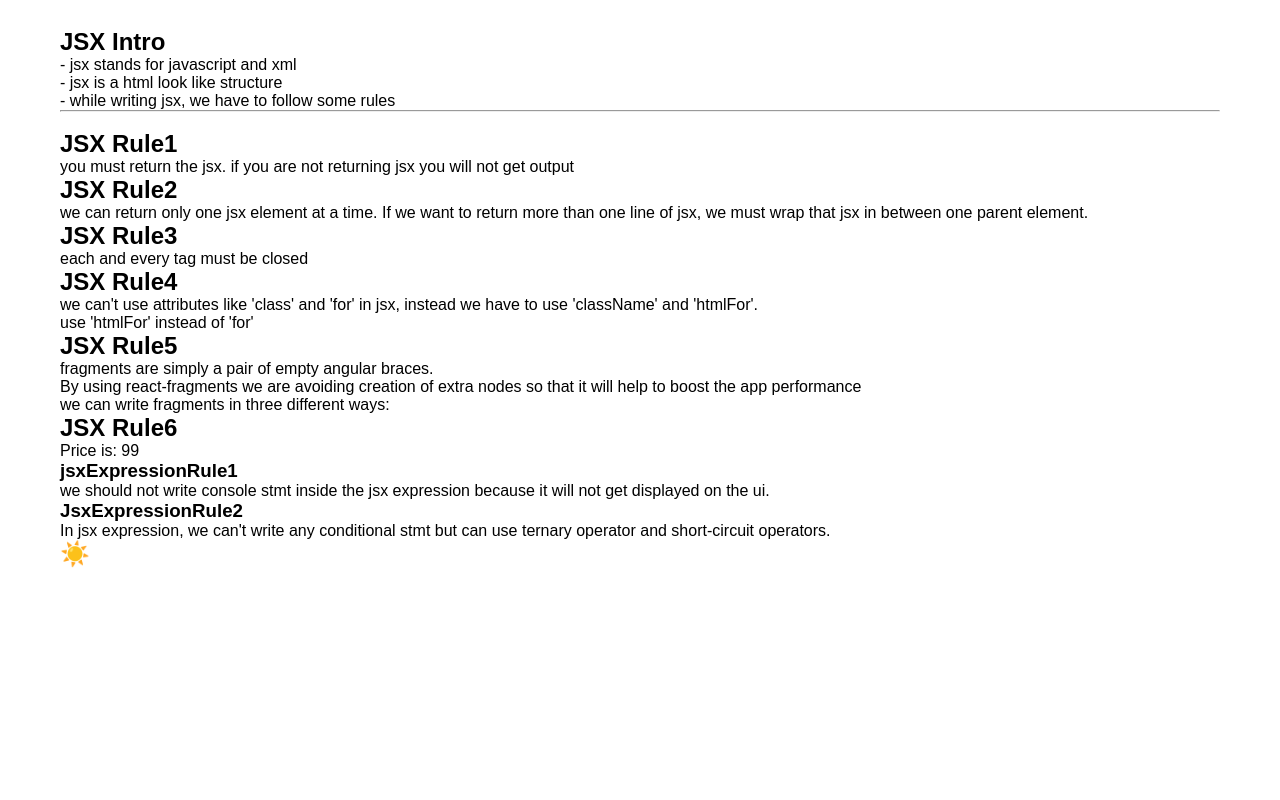
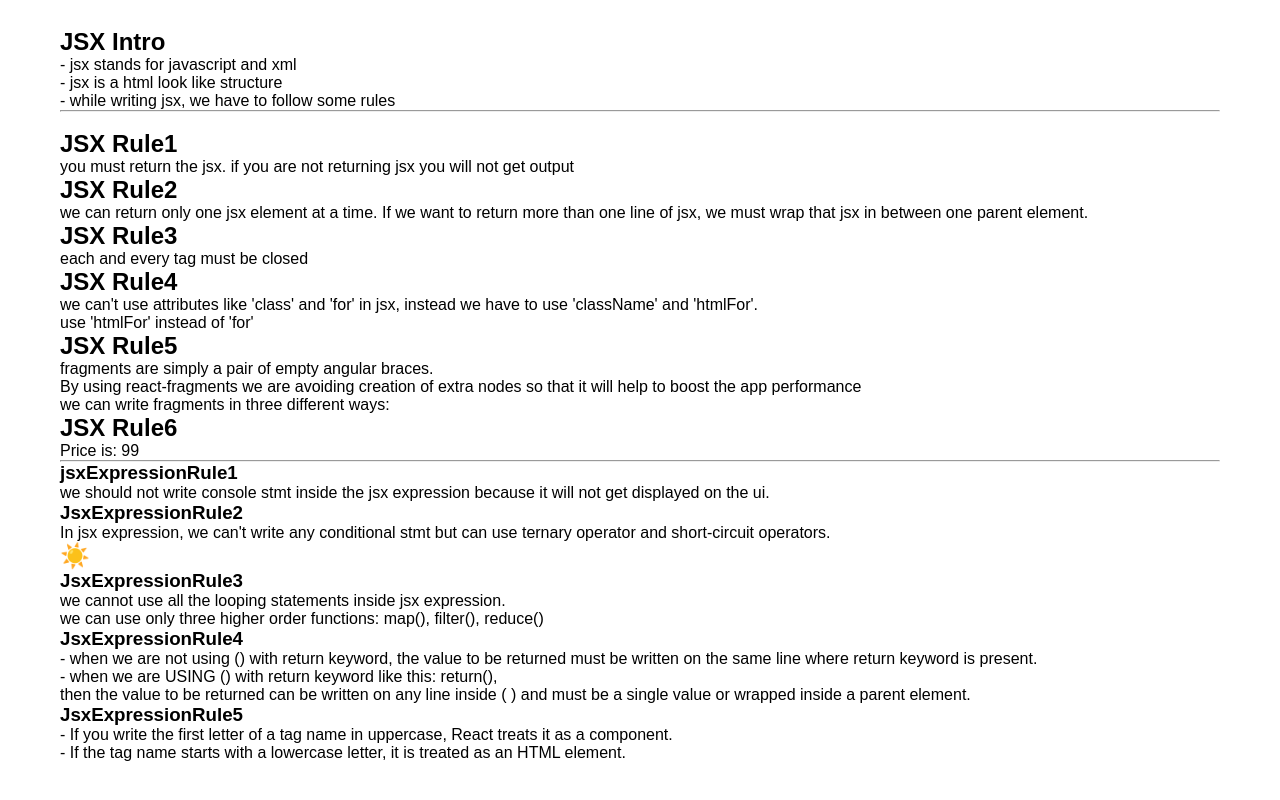
Before and after one commit to Rahullkumr/React, a React (Vite) app in the folder ReactByPrasadSir/: page / in a window 1280 px wide. Shown: the part 2432-3232 px from the top of the page. Before the commit the page ends 3060 px from the top, so only its background shows below. Built offline with nearby package versions, Linux system fonts and the light colour scheme.

Commit message:
feat: enhance JsxRule6 with additional JsxExpressionRules and improve notes in JsxExpressionRule components

```diff
--- a/ReactByPrasadSir/src/components/01_jsxIntro/jsxRules/JsxRule6.jsx
+++ b/ReactByPrasadSir/src/components/01_jsxIntro/jsxRules/JsxRule6.jsx
@@ -1,5 +1,8 @@
 import JsxExpressionRule1 from "./jsxExpression/JsxExpressionRule1";
 import JsxExpressionRule2 from "./jsxExpression/JsxExpressionRule2";
+import JsxExpressionRule3 from "./jsxExpression/JsxExpressionRule3";
+import JsxExpressionRule4 from "./jsxExpression/JsxExpressionRule4";
+import JsxExpressionRule5 from "./jsxExpression/JsxExpressionRule5";
 
 let JsxRule6 = ()=>{
     let price = 99;
@@ -13,8 +16,12 @@ let JsxRule6 = ()=>{
                 {/* think about the pain of doing the same thing using DOM */}
             </p>
             <div>
+                <hr />
                 <JsxExpressionRule1/>
                 <JsxExpressionRule2/>
+                <JsxExpressionRule3/>
+                <JsxExpressionRule4/>
+                <JsxExpressionRule5/>
             </div>
         </div>
     );
--- a/ReactByPrasadSir/src/components/01_jsxIntro/jsxRules/jsxExpression/JsxExpressionRule3.jsx
+++ b/ReactByPrasadSir/src/components/01_jsxIntro/jsxRules/jsxExpression/JsxExpressionRule3.jsx
@@ -7,9 +7,18 @@ import React from "react";
 
 let JsxExpressionRule3 = () => {
   let names = ["Ram", "Sham", "Sita", "Geeta", "Meena"];
+
   return (
     <div>
-      <h1>JsxExpressionRule3</h1>
+      <h3>JsxExpressionRule3</h3>
+      <p>
+        we cannot use all the looping statements inside jsx expression. <br />
+        we can use only three higher order functions: map(), filter(), reduce()
+      </p>
+
+
+
+
 
       {/* <p>
         the names of the students are
@@ -17,17 +26,21 @@ let JsxExpressionRule3 = () => {
           return <React.Fragment key={i}>{element}</React.Fragment>;
         })}
       </p> */}
-
       {/* here in map() if there were 100 nodes to be created then using fragment it is avoided and the performance would be more enhanced */}
 
-      <p>
-        the names of the students are
-        {names.filter((val) => {
-          return val.endsWith("a") && <div>{val}</div>;
+
+
+
+
+      {/* <p>
+        the names of the students are = {names.filter((val) => {
+          return val.endsWith("a") && <div> {val} </div>;
         })}
-      </p>
+      </p> */}
+      {/* in the above example filter() will create multiple divs, so instead of using 'div' use 'fragment' */}
 
-      {/* in the above example filter() will create multiple divs, so instead of using 'div' use 'fragment' */}
+
+
     </div>
   );
 };
--- a/ReactByPrasadSir/src/components/01_jsxIntro/jsxRules/jsxExpression/JsxExpressionRule4.jsx
+++ b/ReactByPrasadSir/src/components/01_jsxIntro/jsxRules/jsxExpression/JsxExpressionRule4.jsx
@@ -1,5 +1,10 @@
-// If there is a single value to be returned, then it should be written on the same line where the 'return' keyword is.
-// If there are multiple lines to return, then it should be wrapped in parentheses, a parent element or a container."
+`// return statements can be of two types:
+    - without parenthesis i.e ( )
+        - when we are not using (), the value to be returned must be written on the same line where return keyword is present.
+    - with parenthesis i.e ( )
+        - when we are USING () with return keyword like this: return(),
+        then the value to be returned can be written on any line inside ( ) and must be a single value or wrapped inside a parent element.
+  `
 
 let JsxExpressionRule4 = () => {
   // it will work (single value same line)
@@ -12,8 +17,12 @@ let JsxExpressionRule4 = () => {
 
   // this will also work (multiple elements to return but wrapped within a div and written on the same line where return keyword is present)
   return <div>
-            <h1>JsxExpressionRule4</h1>
-            <div>Lorem ipsum dolor sit amet consectetur adipisicing elit. Vero illo cupiditate aliquid.</div>
+            <h3>JsxExpressionRule4</h3>
+            <p>
+              - when we are not using () with return keyword, the value to be returned must be written on the same line where return keyword is present. <br />
+              - when we are USING () with return keyword like this: return(),  <br />
+                  then the value to be returned can be written on any line inside ( ) and must be a single value or wrapped inside a parent element.
+            </p>
         </div>
 
 
--- a/ReactByPrasadSir/src/components/01_jsxIntro/jsxRules/jsxExpression/JsxExpressionRule5.jsx
+++ b/ReactByPrasadSir/src/components/01_jsxIntro/jsxRules/jsxExpression/JsxExpressionRule5.jsx
@@ -4,12 +4,14 @@
 let JsxExpressionRule5 = () => {
   return (
     <div>
-      <h1>JsxExpressionRule5</h1>
-      <Prasad>hello, this will be treated as a component name</Prasad>
+      <h3>JsxExpressionRule5</h3>
+      <p>
+        - If you write the first letter of a tag name in uppercase, React treats it as a component. <br />
+        - If the tag name starts with a lowercase letter, it is treated as an HTML element.
+      </p>
 
-      {/* <prasad>
-          hello, This will be treated as an HTML element
-        </prasad> */}
+      {/* <Prasad>hello, this will be treated as a component name</Prasad> */}
+      {/* <prasad>hello, This will be treated as an HTML element</prasad> */}
     </div>
   );
 };
```
